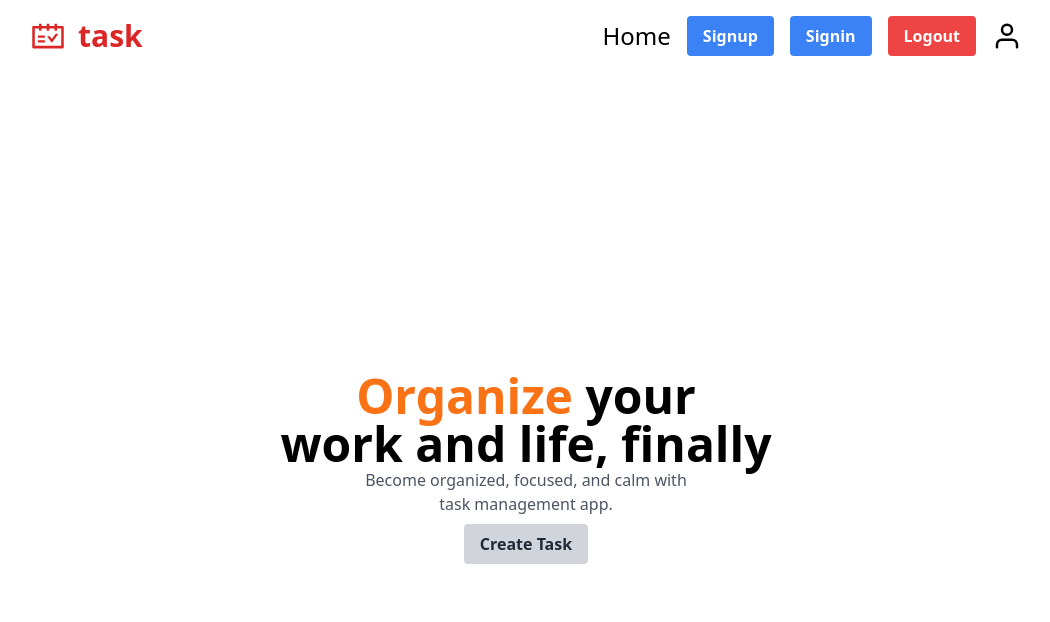
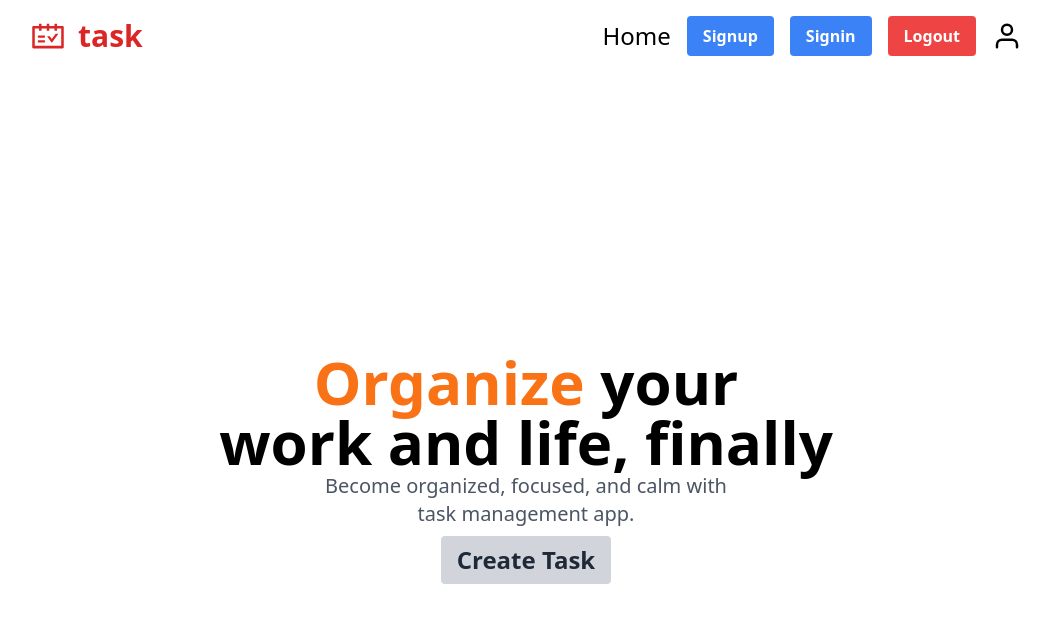
Before and after one commit to Faysal-MD/MERN-Task-Management-App, a React (Vite) app in the folder client/: page / in a window 1280 px wide. Shown: the top 622 px of the page, without its empty margins (114-1164 px from the left). Built offline with nearby package versions, Linux system fonts and the light colour scheme.

Commit message:
Home page

```diff
--- a/client/src/components/home/Home.jsx
+++ b/client/src/components/home/Home.jsx
@@ -2,14 +2,14 @@ const Home = () => {
   return (
     <div className="w-full h-screen flex justify-center items-center">
       <div className="text-center p-4 mx-auto max-w-screen-lg">
-        <p className="text-5xl font-semibold">
+        <p className="text-6xl font-semibold">
           <span className="text-orange-500">Organize</span> your <br /> work and life, finally
         </p>
-        <p className="text-gray-600">
+        <p className="text-xl text-gray-600">
           Become organized, focused, and calm with <br />
           task management app.
         </p>
-        <button className="my-2 bg-gray-300 hover:bg-gray-400 text-gray-800 font-bold py-2 px-4 rounded">
+        <button className="my-2 text-2xl bg-gray-300 hover:bg-gray-400 text-gray-800 font-bold py-2 px-4 rounded">
           Create Task
         </button>
       </div>
```
